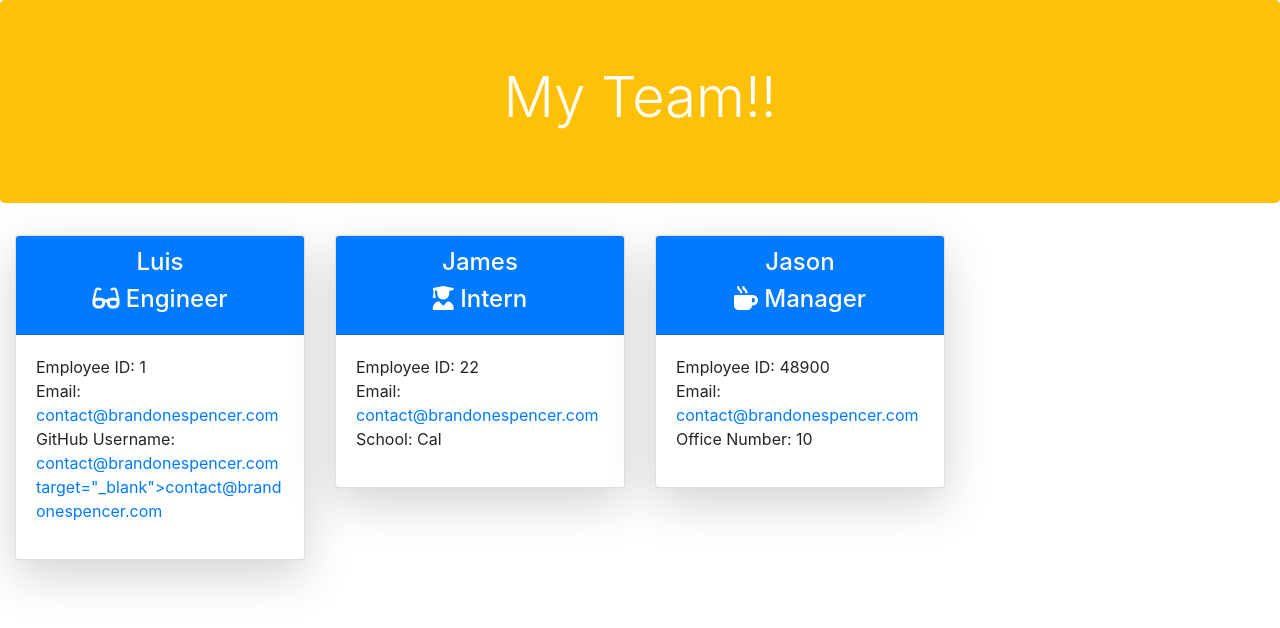
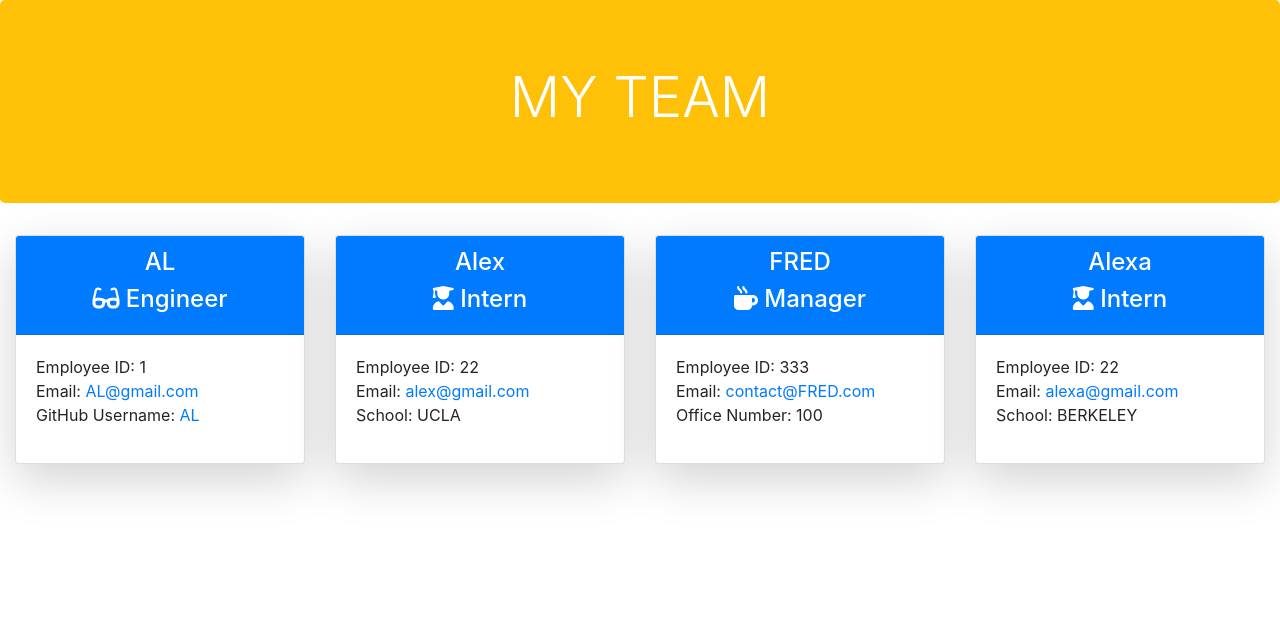
Before and after one commit to brandonespencer/Team-builder, a website: page index.html in a window 1280 px wide. Drawn offline with nearby package versions, Linux system fonts and the light colour scheme.

Commit message:
Add files via upload

```diff
--- a/index.html
+++ b/index.html
@@ -13,7 +13,7 @@
 <body>
 <div class="header">
 <div class="jumbotron bg-warning">
-   <h1 class="display-4 text-white text-center">My Team!!</h1>
+   <h1 class="display-4 text-white text-center">MY TEAM</h1>
 </div>
 </div>
 <div class="container-body container-fluid">
@@ -23,14 +23,14 @@
 <div class="col-md-4 col-sm-6 col-12 col-lg-3">
     <div class="card shadow-lg mb-5 bg-white rounded">
         <div class="card-header bg-primary">
-            <h4 class="text-white text-center">Luis</h4>
+            <h4 class="text-white text-center">AL</h4>
             <h4 class="text-white text-center"><i class="fas fa-glasses"></i></i> Engineer</h4>
         </div>
         <div class="card-body">
             <ul class="list-unstyled">
                 <li>Employee ID: 1</li>
-                <li>Email: <a href= Contact@brandonespencer.com">contact@brandonespencer.com </a></li>
-                <li>GitHub Username: <a href="contact@brandonespencer.com">contact@brandonespencer.com target="_blank">contact@brandonespencer.com</a></i>
+                <li>Email: <a href="brandonespencer@yahoo.com">AL@gmail.com</a></li>
+                <li>GitHub Username: <a href="brandonespencer@yahoo.com">AL</a></i>
             </u>
         </div>
     </div>
@@ -40,14 +40,14 @@
 <div class="col-md-4 col-sm-6 col-12 col-lg-3">
     <div class="card shadow-lg mb-5 bg-white rounded">
         <div class="card-header bg-primary">
-            <h4 class="text-white text-center"> James</h4>
+            <h4 class="text-white text-center">Alex</h4>
             <h4 class="text-white text-center"><i class="fas fa-user-graduate"></i></i> Intern</h4>
         </div>
         <div class="card-body">
             <ul class="list-unstyled">
                 <li>Employee ID: 22</li>
-                <li>Email: <a href="contact@brandonespencer.com">contact@brandonespencer.com</a></li>
-                <li>School: Cal</i>
+                <li>Email: <a href="brandonespencer@yahoo.com">alex@gmail.com</a></li>
+                <li>School: UCLA</i>
             </u>
         </div>
     </div>
@@ -57,18 +57,38 @@
 <div class="col-md-4 col-sm-6 col-12 col-lg-3">
     <div class="card shadow-lg mb-5 bg-white rounded">
         <div class="card-header bg-primary">
-            <h4 class="text-white text-center">Jason</h4>
+            <h4 class="text-white text-center">FRED</h4>
             <h4 class="text-white text-center"><i class="fas fa-mug-hot"></i></i> Manager</h4>
         </div>
         <div class="card-body">
             <ul class="list-unstyled">
-                <li>Employee ID: 48900</li>
-                <li>Email: <a href="contact@brandonespencer.com">contact@brandonespencer.com</a></li>
-                <li>Office Number: 10</i>
+                <li>Employee ID: 333</li>
+                <li>Email: <a href="brandonespencer@yahoo.com">contact@FRED.com</a></li>
+                <li>Office Number: 100</i>
             </u>
         </div>
     </div>
   </div>
+
+
+
+
+  <div class="col-md-4 col-sm-6 col-12 col-lg-3">
+    <div class="card shadow-lg mb-5 bg-white rounded">
+        <div class="card-header bg-primary">
+            <h4 class="text-white text-center">Alexa</h4>
+            <h4 class="text-white text-center"><i class="fas fa-user-graduate"></i></i> Intern</h4>
+        </div>
+        <div class="card-body">
+            <ul class="list-unstyled">
+                <li>Employee ID: 22</li>
+                <li>Email: <a href="brandonespencer@yahoo.com">alexa@gmail.com</a></li>
+                <li>School: BERKELEY</i>
+            </u>
+        </div>
+    </div>
+  </div>
+
 
     </div>
 </div>
```
